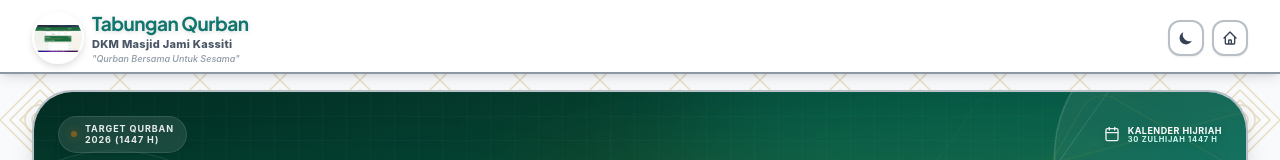
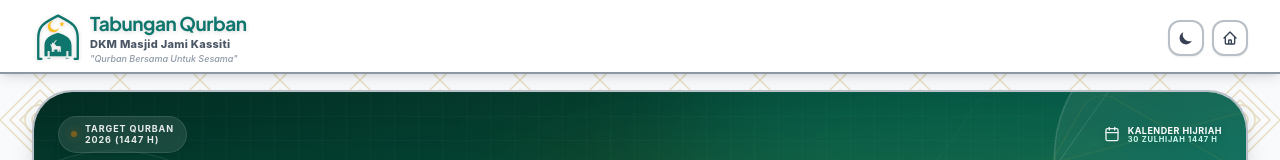
Before and after one commit to ndiecyber/TabunganQurban, a Vue app: page / in a window 1280 px wide. Shown: the top 160 px of the page. Built offline with nearby package versions, Linux system fonts and the light colour scheme; what vue3-apexcharts would draw is missing.

Commit message:
fix: revert logo to the original SVG goat design

```diff
--- a/src/App.vue
+++ b/src/App.vue
@@ -10,7 +10,22 @@
         <div class="bg-white/95 dark:bg-dark/95 backdrop-blur-xl border-b-[2px] border-gray-400 dark:border-white/10 px-4 sm:px-6 lg:px-8 pt-3 pb-2 shadow-md transition-all duration-500">
           <div class="flex justify-between items-center max-w-7xl mx-auto">
             <div class="flex items-center group cursor-default">
-              <img src="/logo-kassiti-icon.png" alt="Logo DKM Kassiti" class="h-[52px] w-[52px] rounded-full drop-shadow-md dark:drop-shadow-[0_0_8px_rgba(16,185,129,0.4)] mr-2 object-contain border-2 border-white dark:border-dark-light bg-white" />
+              <svg viewBox="0 0 100 90" class="h-[52px] w-[52px] drop-shadow-sm dark:drop-shadow-[0_0_8px_rgba(16,185,129,0.4)] mr-1.5" fill="none" xmlns="http://www.w3.org/2000/svg">
+                <defs>
+                  <mask id="goat-mask-mobile">
+                    <rect x="0" y="0" width="100" height="100" fill="white" />
+                    <path d="M 38 60 C 38 60, 37 62, 36 62 L 37.5 60 C 37 58, 37 57, 38 56 C 39 55, 40 55.5, 41 56.5 C 42 53.5, 44 51.5, 47 50.5 C 45.5 53.5, 44 55.5, 42 56.8 C 42.5 58.5, 44.5 61, 46 62.5 Q 49 62.5, 52 62.5 C 53.5 62.5, 54.5 63.5, 54.5 65.5 C 55 64.5, 56 63.5, 56.5 62.5 C 56 63, 54.5 64.5, 54.5 65.5 L 54.5 74 H 52 L 52 69 L 50 74 H 48 L 48 69 Q 45 69, 42 69 L 42 74 H 40 L 40 69 L 39 74 H 37 L 37 68 C 37 66, 36 64, 35.5 62.5 C 35 61, 34 60, 34 58.5 Z" fill="black" transform="translate(1, -2) scale(1)"/>
+                  </mask>
+                </defs>
+                <path d="M 18 85 L 12 85 L 12 45 C 12 20, 25 15, 50 2 C 75 15, 88 20, 88 45 L 88 85 L 82 85" fill="none" stroke="currentColor" class="text-primary dark:text-emerald-400" stroke-width="4.5" stroke-linecap="round" stroke-linejoin="round"/>
+                <path d="M 24 60 L 24 80 L 30 80 L 30 70 L 34 70 L 34 80 L 66 80 L 66 70 L 70 70 L 70 80 L 76 80 L 76 60 C 76 45, 65 40, 50 35 C 35 40, 24 45, 24 60 Z" fill="currentColor" class="text-primary dark:text-emerald-400" mask="url(#goat-mask-mobile)"/>
+                <rect x="30" y="83" width="2" height="2" fill="currentColor" class="text-primary dark:text-emerald-400"/>
+                <rect x="33" y="83" width="2" height="2" fill="currentColor" class="text-primary dark:text-emerald-400"/>
+                <rect x="65" y="83" width="2" height="2" fill="currentColor" class="text-primary dark:text-emerald-400"/>
+                <rect x="68" y="83" width="2" height="2" fill="currentColor" class="text-primary dark:text-emerald-400"/>
+                <path d="M 42 12 A 9 9 0 1 0 52 25 A 11 11 0 1 1 42 12 Z" fill="#FBBF24"/>
+                <path d="M 58 13 L 59 16.5 L 62.5 17 L 59.5 19.5 L 60.5 23 L 57.5 21 L 54.5 23 L 55.5 19.5 L 52.5 17 L 56 16.5 Z" fill="#FBBF24"/>
+              </svg>
               <div class="flex flex-col justify-center">
                 <h2 class="text-[19px] font-bold text-primary dark:text-primary-light font-heading leading-none tracking-tight drop-shadow-sm mb-1.5 transition-colors">Tabungan Qurban</h2>
                 <span class="text-[11px] font-extrabold text-gray-600 dark:text-gray-300 leading-none tracking-wide mb-1">DKM Masjid Jami Kassiti</span>
```
